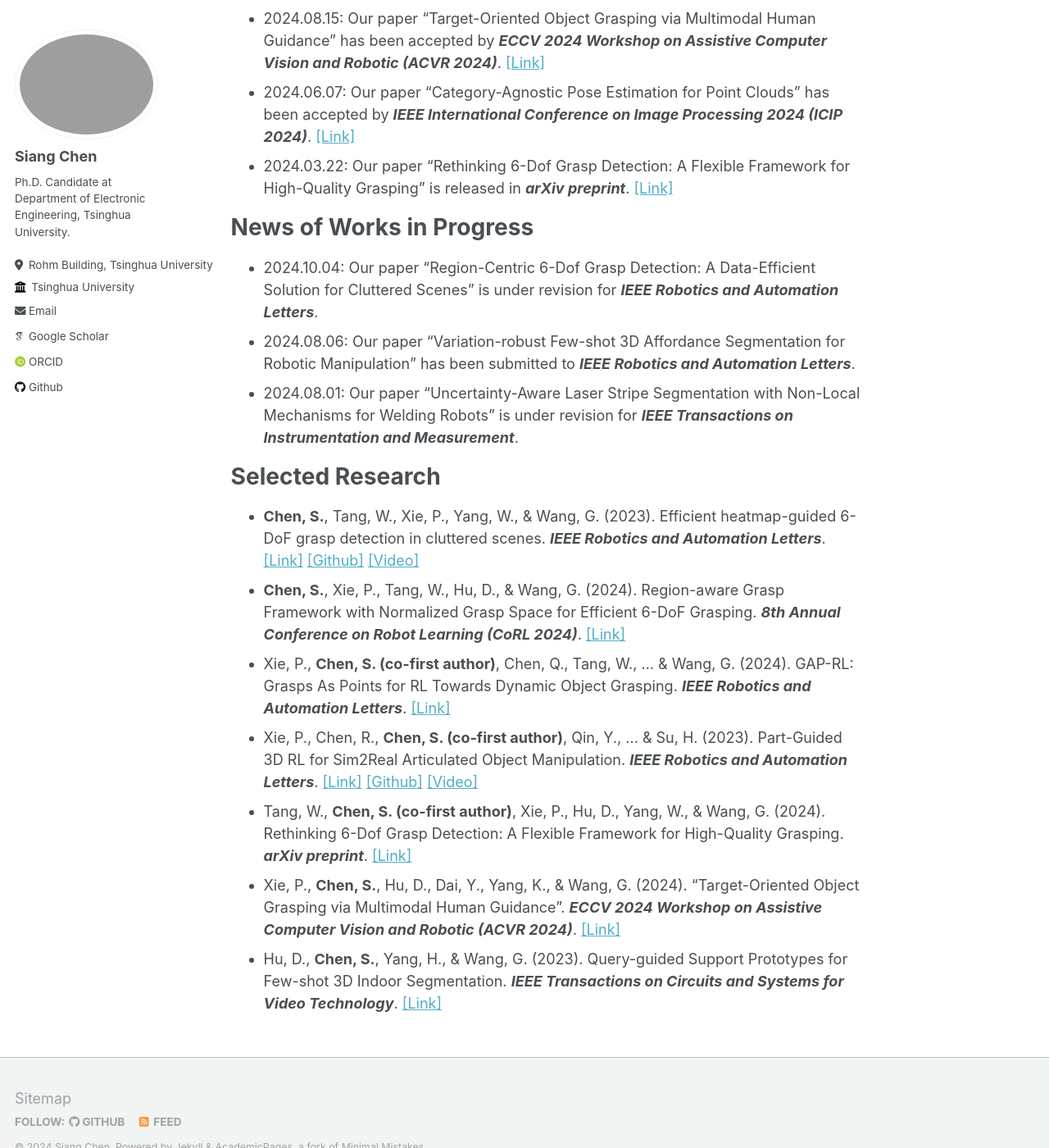
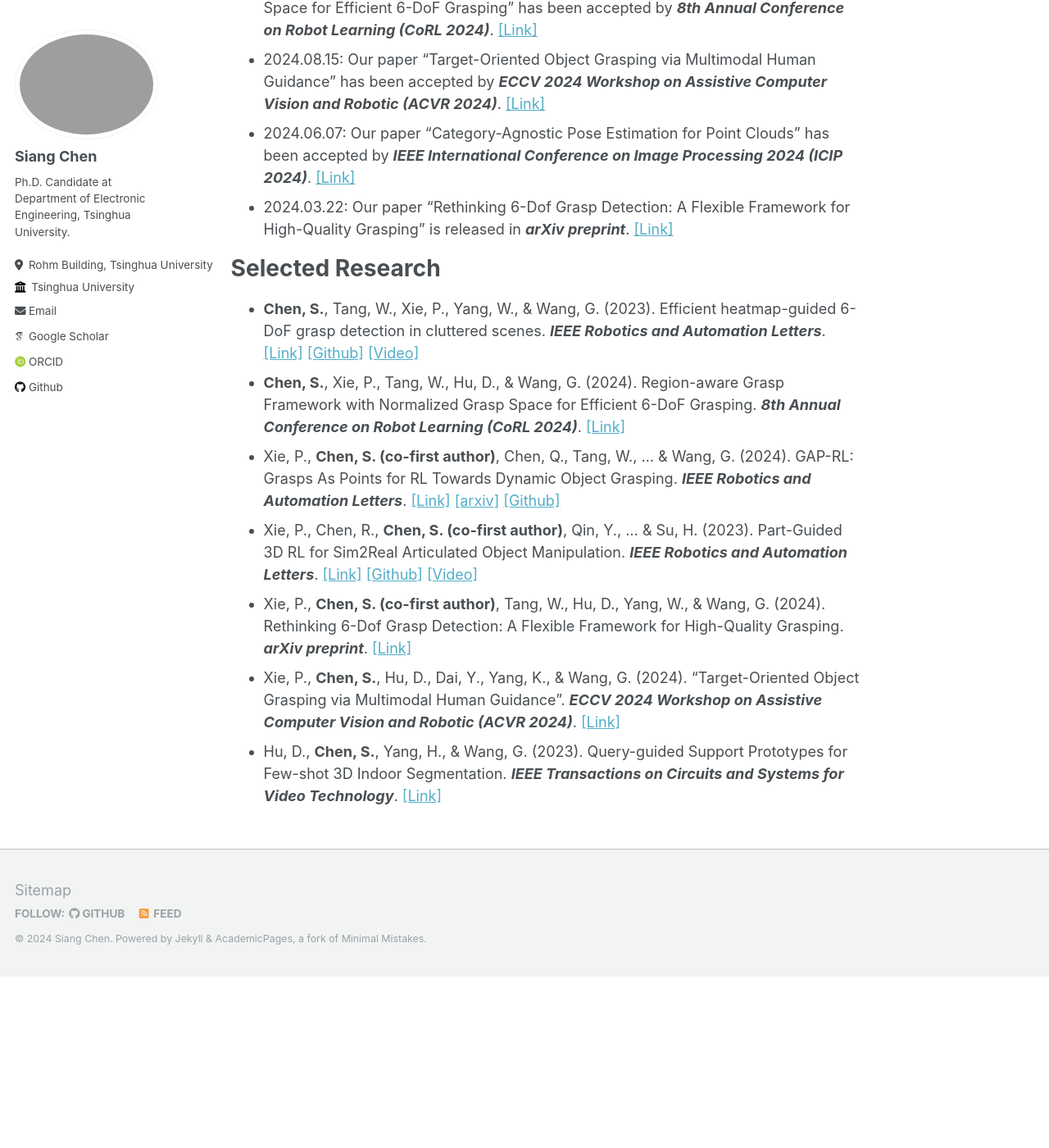
Before and after one commit to ChenThree/ChenThree.github.io, a Jekyll site: the page built from _pages/about.md, in a window 1280 px wide and 1400 px high, scrolled down 592 px. Shown: the whole window at 82% size. Built offline with Jekyll 4.4.1, drawn with Linux system fonts in a browser that asks for light colours; some web fonts are replaced; after the commit the page ends 1783 px from its top, so only the background shows below that; some of the changed text lies outside the part shown.

Commit message:
[update] info and paper

```diff
--- a/_pages/about.md
+++ b/_pages/about.md
@@ -23,18 +25,12 @@ My research focus is on robot manipulation, embodied AI and applications of 3D s
 <!-- - 2023.06.30: Our paper "Efficient heatmap-guided 6-DoF grasp detection in cluttered scenes" is accepted for publication in ***IEEE Robotics and Automation Letters***. [[Link]](https://ieeexplore.ieee.org/abstract/document/10168242/) -->
 <!-- - 2022.12.13: Our paper "Distribution-aware Low-bit Quantization for 3D Point Cloud Networks" is accepted for publication in ***VCIP 2022***. [[Link]](https://ieeexplore.ieee.org/abstract/document/10008887) -->
 
-# News of Works in Progress
-
-- 2024.10.04: Our paper "Region-Centric 6-Dof Grasp Detection: A Data-Efficient Solution for Cluttered Scenes" is under revision for ***IEEE Robotics and Automation Letters***.
-- 2024.08.06: Our paper "Variation-robust Few-shot 3D Affordance Segmentation for Robotic Manipulation" has been submitted to ***IEEE Robotics and Automation Letters***.
-- 2024.08.01: Our paper "Uncertainty-Aware Laser Stripe Segmentation with Non-Local Mechanisms for Welding Robots" is under revision for ***IEEE Transactions on Instrumentation and Measurement***.
-
 # Selected Research
 
 - **Chen, S.**, Tang, W., Xie, P., Yang, W., & Wang, G. (2023). Efficient heatmap-guided 6-DoF grasp detection in cluttered scenes. ***IEEE Robotics and Automation Letters***. [[Link]](https://ieeexplore.ieee.org/abstract/document/10168242/) [[Github]](https://github.com/THU-VCLab/HGGD) [[Video]](https://www.youtube.com/watch?v=V8gG1eHbrsU)
-- **Chen, S.**, Xie, P., Tang, W., Hu, D., & Wang, G. (2024). Region-aware Grasp Framework with Normalized Grasp Space for Efficient 6-DoF Grasping. ***8th Annual Conference on Robot Learning (CoRL 2024)***. [[Link]](https://arxiv.org/abs/2406.01767)
-- Xie, P., **Chen, S. (co-first author)**, Chen, Q., Tang, W., ... & Wang, G. (2024). GAP-RL: Grasps As Points for RL Towards Dynamic Object Grasping. ***IEEE Robotics and Automation Letters***. [[Link]](http://arxiv.org/abs/2410.03509)
+- **Chen, S.**, Xie, P., Tang, W., Hu, D., & Wang, G. (2024). Region-aware Grasp Framework with Normalized Grasp Space for Efficient 6-DoF Grasping. ***8th Annual Conference on Robot Learning (CoRL 2024)***. [[Link]](https://openreview.net/forum?id=jPkOFAiOzf)
+- Xie, P., **Chen, S. (co-first author)**, Chen, Q., Tang, W., ... & Wang, G. (2024). GAP-RL: Grasps As Points for RL Towards Dynamic Object Grasping. ***IEEE Robotics and Automation Letters***. [[Link]](https://ieeexplore.ieee.org/abstract/document/10750070) [[arxiv]](http://arxiv.org/abs/2410.03509)  [[Github]](https://github.com/THU-VCLab/GAP-RL)
 - Xie, P., Chen, R., **Chen, S. (co-first author)**, Qin, Y., ... & Su, H. (2023). Part-Guided 3D RL for Sim2Real Articulated Object Manipulation. ***IEEE Robotics and Automation Letters***. [[Link]](https://ieeexplore.ieee.org/abstract/document/10242361/) [[Github]](https://github.com/THU-VCLab/Part-Guided-3D-RL-for-Sim2Real-Articulated-Object-Manipulation) [[Video]](https://www.youtube.com/watch?v=b8KvOjlGNJs)
-- Tang, W., **Chen, S. (co-first author)**, Xie, P., Hu, D., Yang, W., & Wang, G. (2024). Rethinking 6-Dof Grasp Detection: A Flexible Framework for High-Quality Grasping. ***arXiv preprint***. [[Link]](https://arxiv.org/abs/2403.15054)
+- Xie, P., **Chen, S. (co-first author)**, Tang, W., Hu, D., Yang, W., & Wang, G. (2024). Rethinking 6-Dof Grasp Detection: A Flexible Framework for High-Quality Grasping. ***arXiv preprint***. [[Link]](https://arxiv.org/abs/2403.15054)
 - Xie, P., **Chen, S.**, Hu, D., Dai, Y., Yang, K., & Wang, G. (2024). "Target-Oriented Object Grasping via Multimodal Human Guidance". ***ECCV 2024 Workshop on Assistive Computer Vision and Robotic (ACVR 2024)***. [[Link]](https://arxiv.org/abs/2408.11138)
 - Hu, D., **Chen, S.**, Yang, H., & Wang, G. (2023). Query-guided Support Prototypes for Few-shot 3D Indoor Segmentation. ***IEEE Transactions on Circuits and Systems for Video Technology***. [[Link]](https://ieeexplore.ieee.org/abstract/document/10295521)
```
Also changed, not shown: other parts of _pages/about.md (+4 -2 lines), _publications/2024-03-22-Rethinking-5.md (+1 -1 lines).
